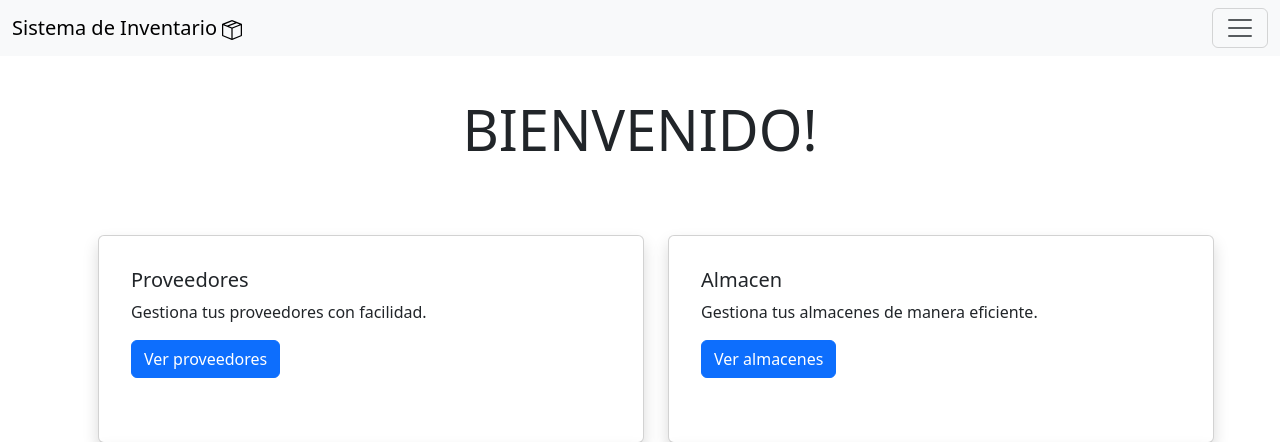
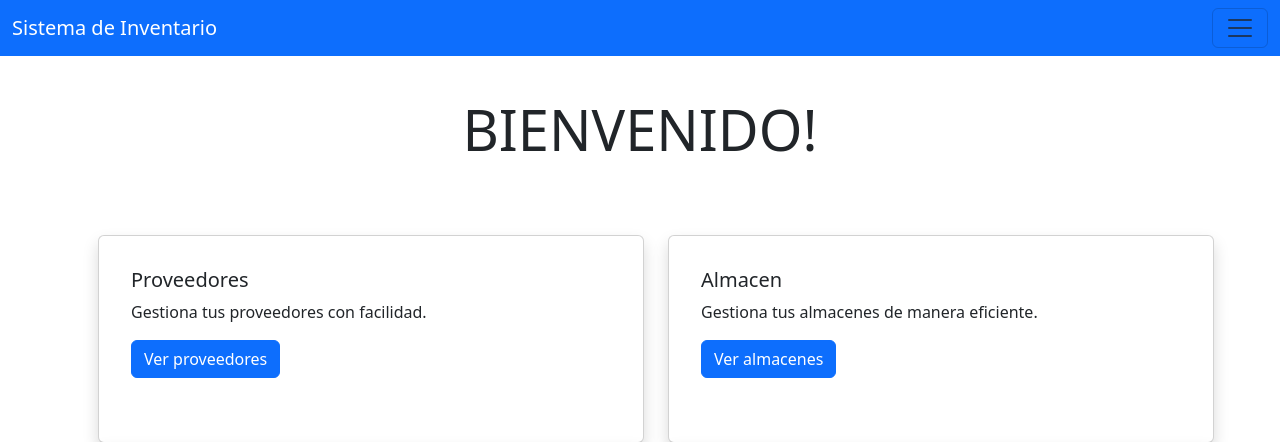
Before and after one commit to rijalss/Proyecto-universidad, a PHP site: page / in a window 1280 px wide. Shown: the top 442 px of the page. Run offline with PHP 8.4, Linux system fonts and the light colour scheme; some libraries are stand-ins or nearby versions.

Commit message:
Cambio de color al nav bar a azul

```diff
--- a/public/commun/menu.php
+++ b/public/commun/menu.php
@@ -1,8 +1,7 @@
-<nav class="navbar bg-body-tertiary fixed-top">
+<nav class="navbar bg-primary fixed-top">
     <div class="container-fluid">
-        <a class="navbar-brand " href="#">Sistema de Inventario <img width="20PX" src="public/img/box-seam.svg" alt=""></a>
-
-        <button class="navbar-toggler" type="button" data-bs-toggle="offcanvas" data-bs-target="#offcanvasNavbar" aria-controls="offcanvasNavbar" aria-label="Toggle navigation">
+    <a class="navbar-brand text-white">Sistema de Inventario</a>
+        <button class="navbar-toggler " type="button" data-bs-toggle="offcanvas" data-bs-target="#offcanvasNavbar" aria-controls="offcanvasNavbar" aria-label="Toggle navigation">
         <span class="navbar-toggler-icon"></span>
         </button>
         <div class="offcanvas offcanvas-end" tabindex="-1" id="offcanvasNavbar" aria-labelledby="offcanvasNavbarLabel">
```
